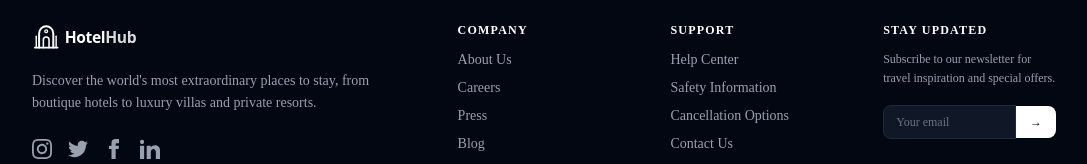
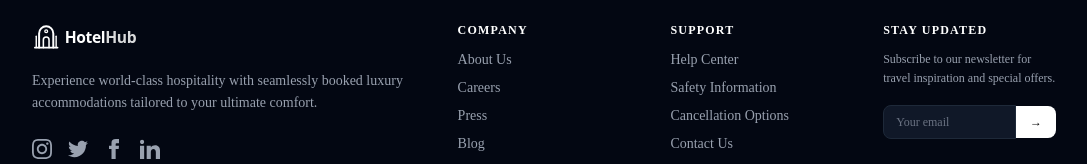
Before and after one commit to MehmoodCoder/Hotel_Booking_MERN_App, a React (Vite) app in the folder client/: page / in a window 1280 px wide. Shown: the part 3219-3383 px from the top of the page, without its empty margins (96-1183 px from the left). Built offline with nearby package versions, Linux system fonts and the light colour scheme; no server answers.

Commit message:
Change Text

```diff
--- a/client/src/components/Footer.jsx
+++ b/client/src/components/Footer.jsx
@@ -8,8 +8,8 @@ const Footer = () => {
         <div className="lg:col-span-2 space-y-4">
           <img src={logo} alt="Company Logo" className="h-8 w-auto" />
           <p className="text-xs md:text-sm text-gray-400 font-light max-w-sm leading-relaxed">
-            Discover the world's most extraordinary places to stay, from
-            boutique hotels to luxury villas and private resorts.
+            Experience world-class hospitality with seamlessly booked luxury
+            accommodations tailored to your ultimate comfort.
           </p>
           <div className="flex items-center gap-4 pt-2 text-gray-400">
             <a href="#" className="hover:text-white transition-colors">
```
